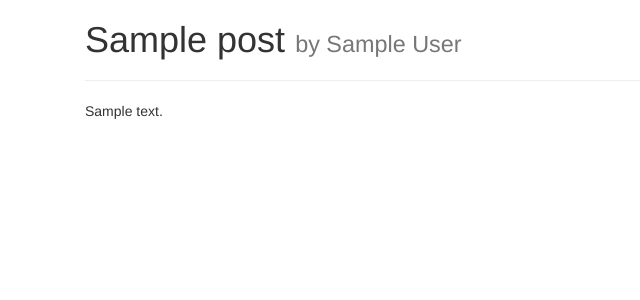
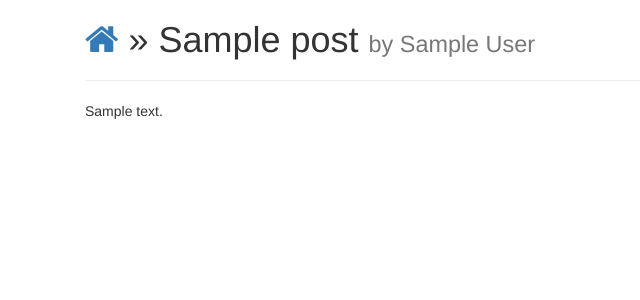
Before and after one commit to dvl/pyclub, a Django app: a page that uses pyclub/templates/content/post_detail.html in a window 1280 px wide. Shown: the top 300 px of the page, without its empty margins (0-640 px from the left). Run offline with Django 3.2, Linux system fonts and the light colour scheme; tables that the repository leaves empty hold one stand-in row (values such as "Sample post"); some libraries are stand-ins or nearby versions.

Commit message:
Adiciona link para Home

```diff
--- a/pyclub/templates/content/post_detail.html
+++ b/pyclub/templates/content/post_detail.html
@@ -16,7 +16,7 @@
     <div class="container">
       <div class="col-md-12">
         <h1>
-          {{ object.title }}
+          <a href="{% url 'index' %}"><i class="fa fa-home"></i></a> &raquo; {{ object.title }}
           <small>by {{ post.created_by.display_name }}</small>
         </h1>
         <hr />
```
